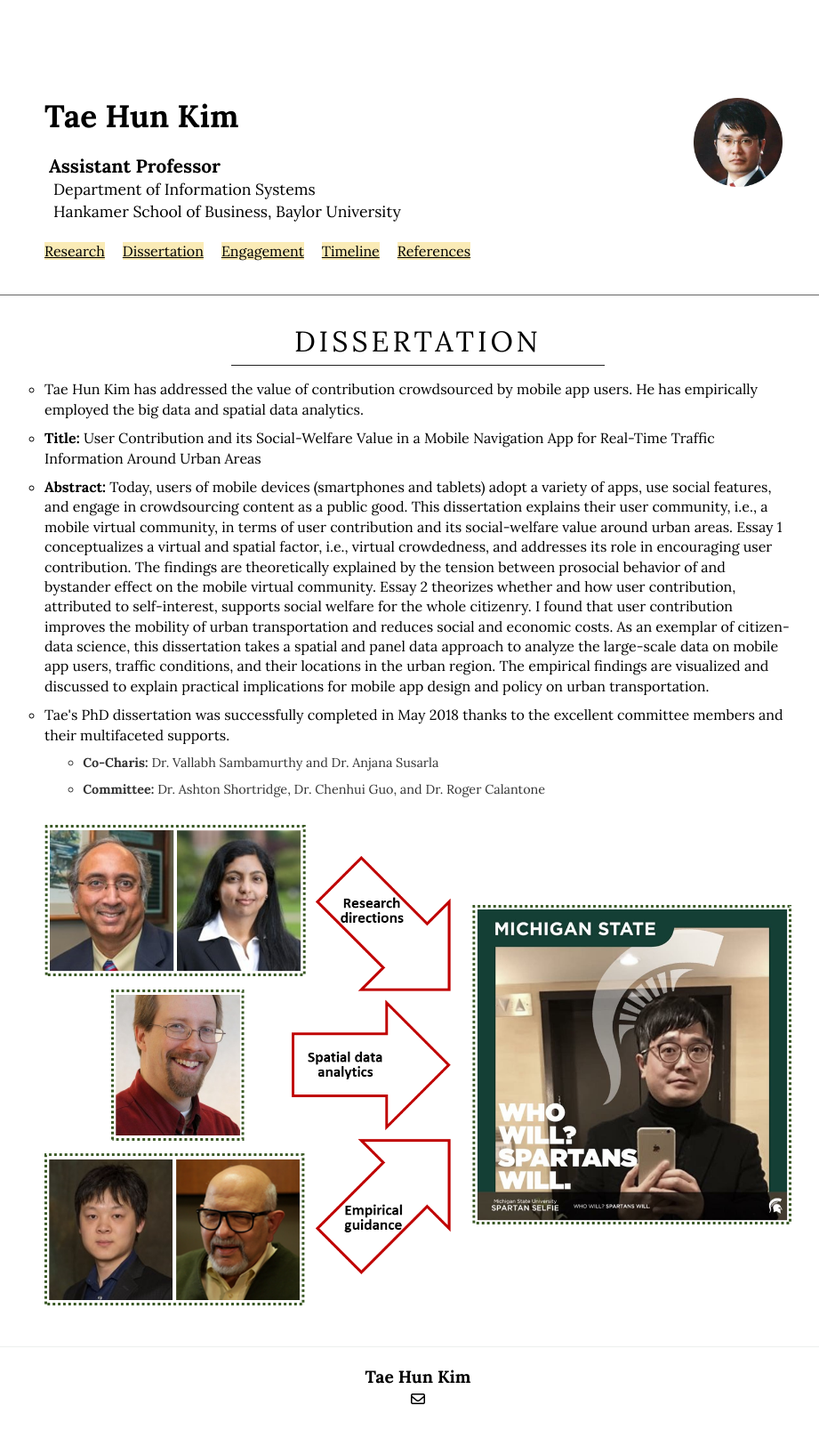
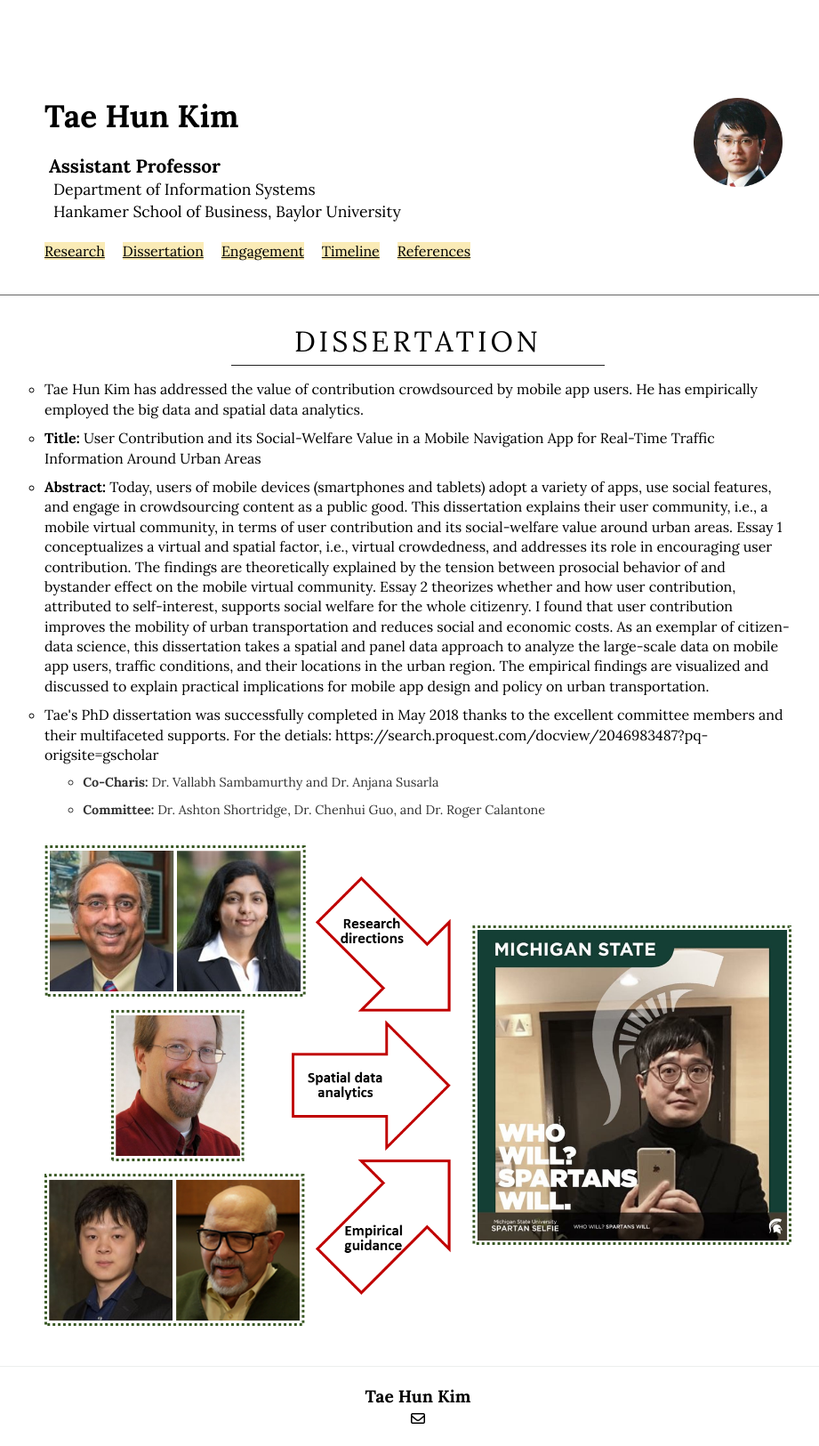
Before and after one commit to istaehun/taehun, a Jekyll site: the page built from dissertation.html, in a window 1280 px wide. Shown: the whole page at 89% size, without its empty margins (170-1091 px from the left). Built offline with Jekyll 4.4.1, drawn with Linux system fonts in a browser that asks for light colours; nearby versions of some CDN libraries; before the commit the page ends 1603 px from its top, so only the background shows below that.

Commit message:
Update phd-dissertation.yml

```diff
--- a/_data/phd-dissertation.yml
+++ b/_data/phd-dissertation.yml
@@ -2,7 +2,7 @@
   - "Tae Hun Kim has addressed the value of contribution crowdsourced by mobile app users. He has empirically employed the big data and spatial data analytics."
   - "<strong>Title:</strong> User Contribution and its Social-Welfare Value in a Mobile Navigation App for Real-Time Traffic Information Around Urban Areas"
   - "<strong>Abstract:</strong> Today, users of mobile devices (smartphones and tablets) adopt a variety of apps, use social features, and engage in crowdsourcing content as a public good. This dissertation explains their user community, i.e., a mobile virtual community, in terms of user contribution and its social-welfare value around urban areas. Essay 1 conceptualizes a virtual and spatial factor, i.e., virtual crowdedness, and addresses its role in encouraging user contribution. The findings are theoretically explained by the tension between prosocial behavior of and bystander effect on the mobile virtual community. Essay 2 theorizes whether and how user contribution, attributed to self-interest, supports social welfare for the whole citizenry. I found that user contribution improves the mobility of urban transportation and reduces social and economic costs. As an exemplar of citizen-data science, this dissertation takes a spatial and panel data approach to analyze the large-scale data on mobile app users, traffic conditions, and their locations in the urban region. The empirical findings are visualized and discussed to explain practical implications for mobile app design and policy on urban transportation."
-  - "Tae's PhD dissertation was successfully completed in May 2018 thanks to the excellent committee members and their multifaceted supports."
+  - "Tae's PhD dissertation was successfully completed in May 2018 thanks to the excellent committee members and their multifaceted supports. For the detials: https://search.proquest.com/docview/2046983487?pq-origsite=gscholar"
 members:
   - "<strong>Co-Charis:</strong> Dr. Vallabh Sambamurthy and Dr. Anjana Susarla"
   - "<strong>Committee:</strong> Dr. Ashton Shortridge, Dr. Chenhui Guo, and Dr. Roger Calantone"
```
